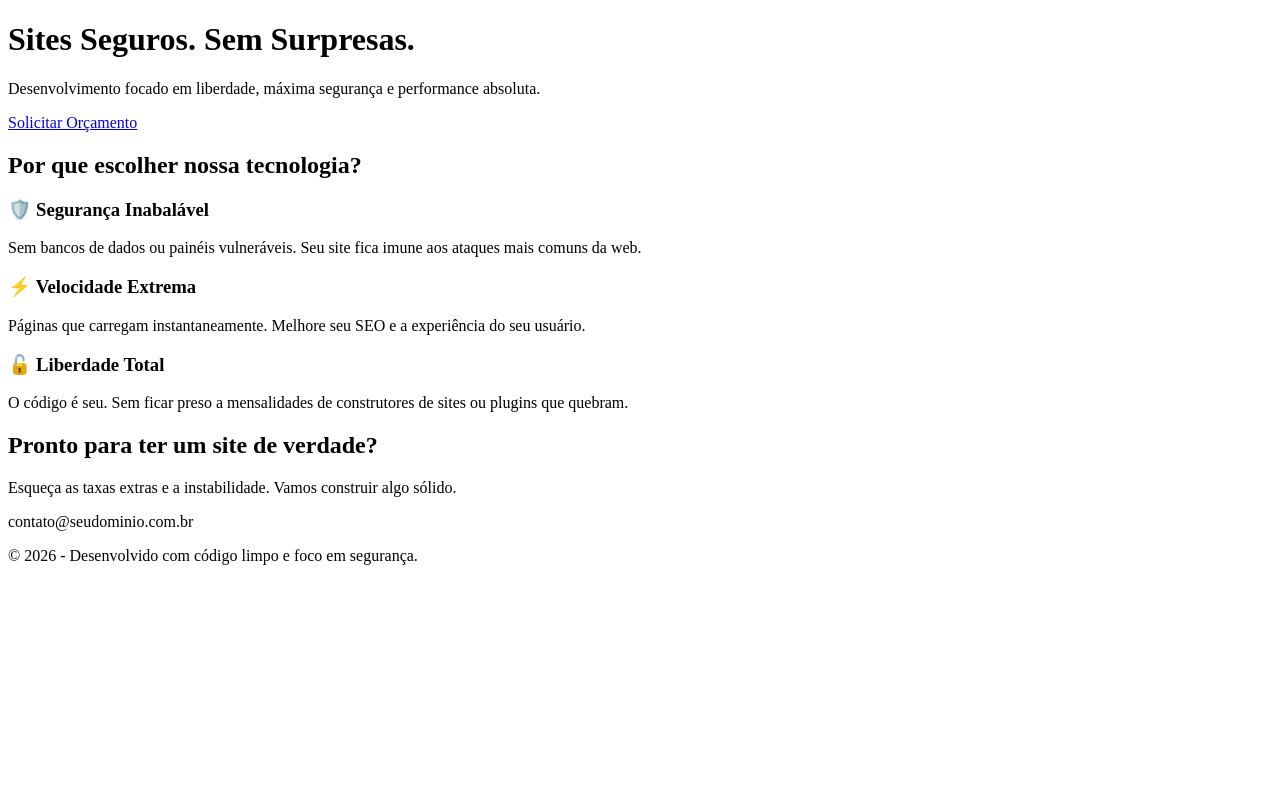
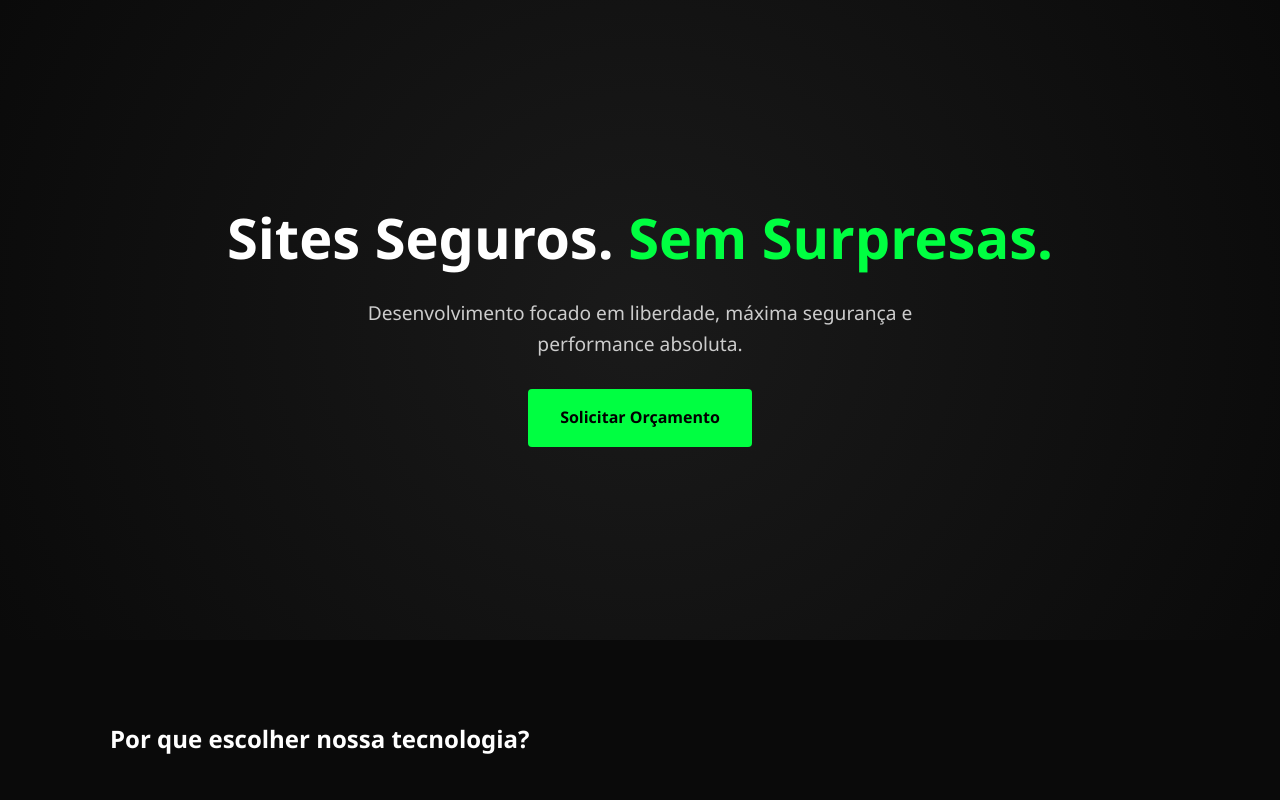
Before and after one commit to jucamposofc/projeto---negocio, a plain HTML site: page index.html in a window 1280 px wide. Shown: the top 800 px of the page. Drawn offline with Linux system fonts and the light colour scheme.

Commit message:
Update style.css

```diff
--- a/style.css
+++ b/style.css
@@ -1,35 +1,123 @@
-/* Estilização extra para links de contato */
-.contact-links {
-    display: flex;
-    flex-direction: column;
-    align-items: center;
-    gap: 15px;
-    margin-top: 30px;
+/* Variáveis de Cores e Estilos */
+:root {
+    --primary: #0a0a0a;
+    --accent: #00ff41; /* Verde neon técnico */
+    --text: #ffffff;
+    --gray-dark: #111111;
+    --gray-light: #222222;
+    --transition: 0.3s ease;
 }
 
-.contact-btn {
-    text-decoration: none;
-    font-weight: bold;
-    font-size: 1.1rem;
-    padding: 12px 25px;
-    border-radius: 4px;
-    width: 100%;
-    max-width: 350px;
+/* Reset Básico */
+* {
+    box-sizing: border-box;
+    margin: 0;
+    padding: 0;
+}
+
+body {
+    font-family: 'Segoe UI', system-ui, -apple-system, sans-serif;
+    background-color: var(--primary);
+    color: var(--text);
+    line-height: 1.6;
+    scroll-behavior: smooth;
+}
+
+/* Header e Hero Section */
+header {
+    height: 80vh;
+    display: flex;
+    justify-content: center;
+    align-items: center;
+    text-align: center;
+    padding: 20px;
+    background: radial-gradient(circle at center, #1a1a1a 0%, #0a0a0a 100%);
+}
+
+h1 {
+    font-size: clamp(2rem, 5vw, 3.5rem);
+    margin-bottom: 15px;
+}
+
+h1 span {
+    color: var(--accent);
+}
+
+header p {
+    font-size: 1.2rem;
+    color: #ccc;
+    max-width: 600px;
+    margin: 0 auto 30px;
+}
+
+/* Layout Geral */
+.container {
+    max-width: 1100px;
+    margin: 0 auto;
+    padding: 80px 20px;
+}
+
+.grid {
+    display: grid;
+    grid-template-columns: repeat(auto-fit, minmax(300px, 1fr));
+    gap: 30px;
+    margin-top: 50px;
+}
+
+/* Cards de Diferenciais */
+.card {
+    background: var(--gray-dark);
+    padding: 40px;
+    border-left: 4px solid var(--accent);
     transition: var(--transition);
 }
 
-.contact-btn.whatsapp {
-    background-color: #25D366;
-    color: #fff;
+.card:hover {
+    transform: translateY(-10px);
+    background: var(--gray-light);
 }
 
-.contact-btn.email {
-    background-color: transparent;
-    border: 2px solid var(--accent);
-    color: var(--accent);
+.card h3 {
+    margin-bottom: 15px;
+    font-size: 1.5rem;
 }
 
-.contact-btn:hover {
-    transform: scale(1.05);
-    filter: brightness(1.1);
+/* Botão CTA */
+.cta-button {
+    display: inline-block;
+    padding: 16px 32px;
+    background-color: var(--accent);
+    color: #000;
+    text-decoration: none;
+    font-weight: bold;
+    border-radius: 4px;
+    transition: var(--transition);
 }
+
+.cta-button:hover {
+    filter: brightness(1.2);
+    box-shadow: 0 0 20px rgba(0, 255, 65, 0.3);
+}
+
+/* Seção de Contato */
+.contact-section {
+    text-align: center;
+    padding: 100px 0;
+    border-top: 1px solid var(--gray-light);
+}
+
+.email-contact {
+    font-family: monospace;
+    font-size: 1.4rem;
+    color: var(--accent);
+    margin-top: 20px;
+}
+
+/* Rodapé */
+footer {
+    text-align: center;
+    padding: 40px;
+    font-size: 0.9rem;
+    color: #666;
+    border-top: 1px solid var(--gray-light);
+}
```
